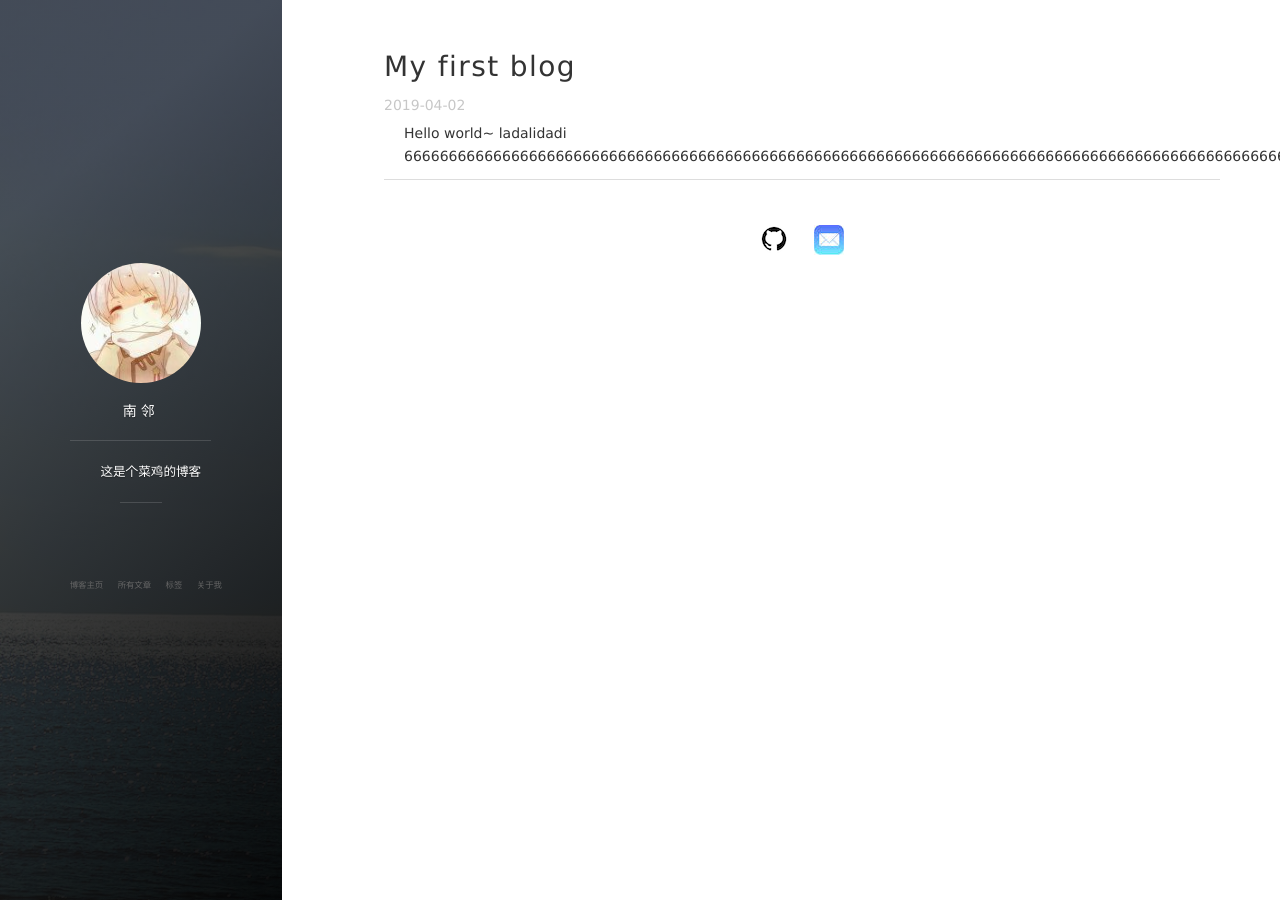
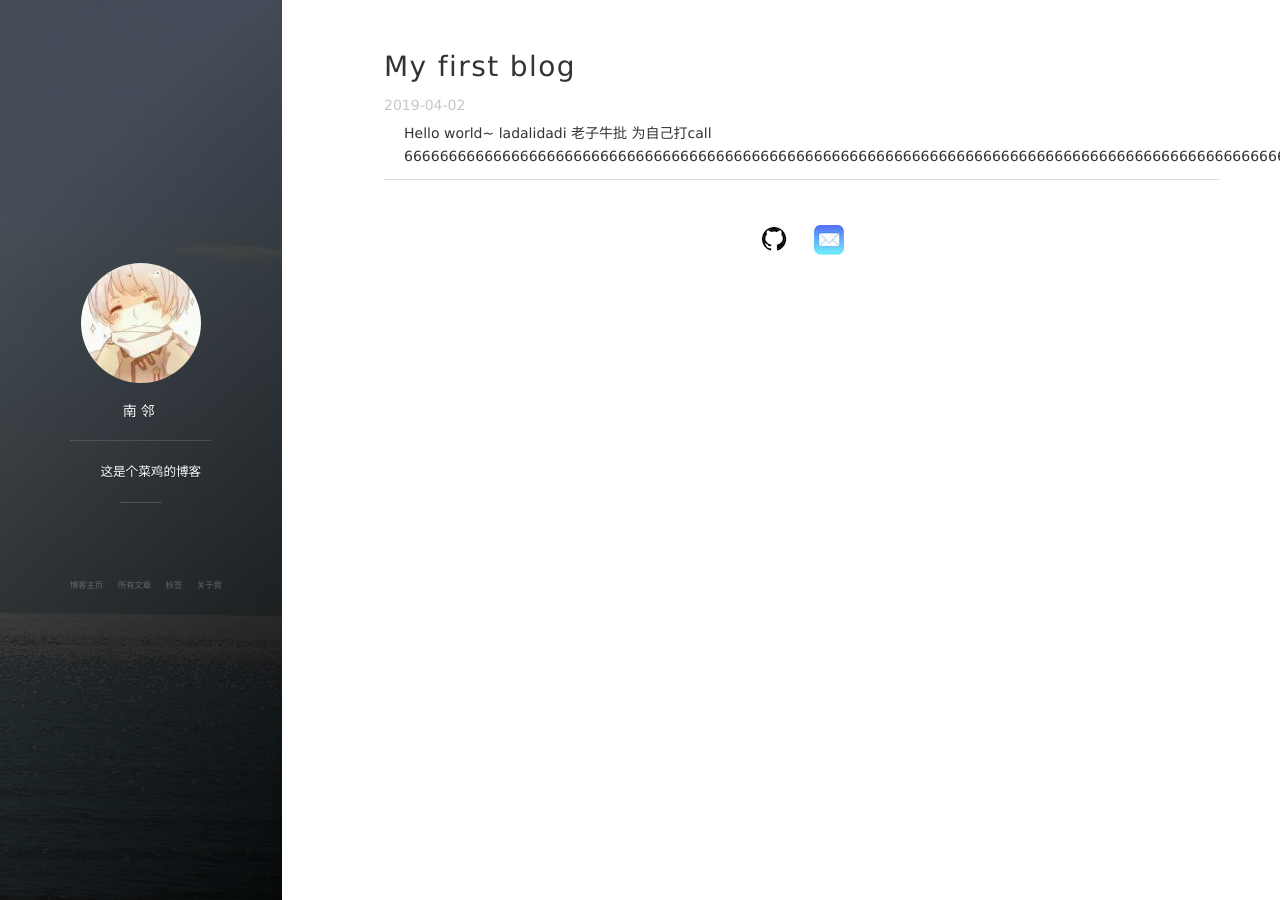
Before and after one commit to nanlin98/nanlin98.github.io, a Jekyll site: the page built from _posts/2019-04-02-My first blog.md, in a window 1280 px wide. Built offline with Jekyll 4.4.1, drawn with Linux system fonts in a browser that asks for light colours; nearby versions of some CDN libraries.

Commit message:
Update 2019-04-02-My first blog.md

```diff
--- a/_posts/2019-04-02-My first blog.md
+++ b/_posts/2019-04-02-My first blog.md
@@ -4,4 +4,6 @@ layout: post
 ---
 Hello world~
 ladalidadi
+老子牛批
+为自己打call
 66666666666666666666666666666666666666666666666666666666666666666666666666666666666666666666666666666666666666666
```
